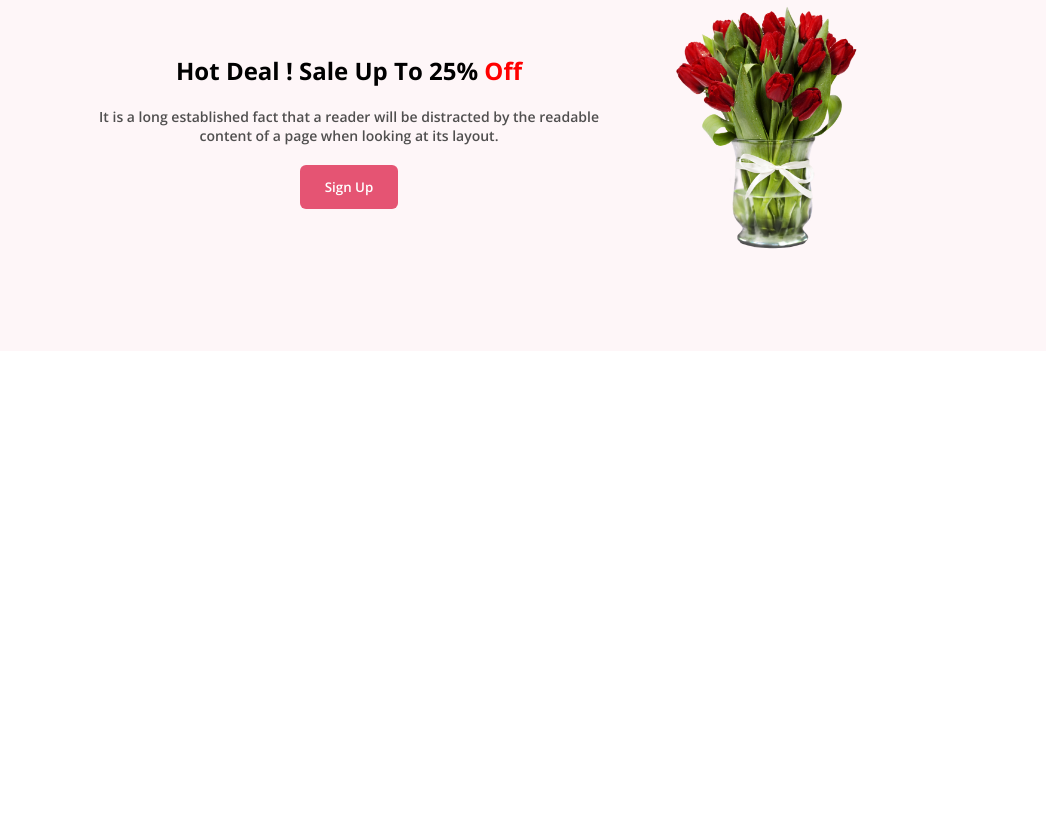
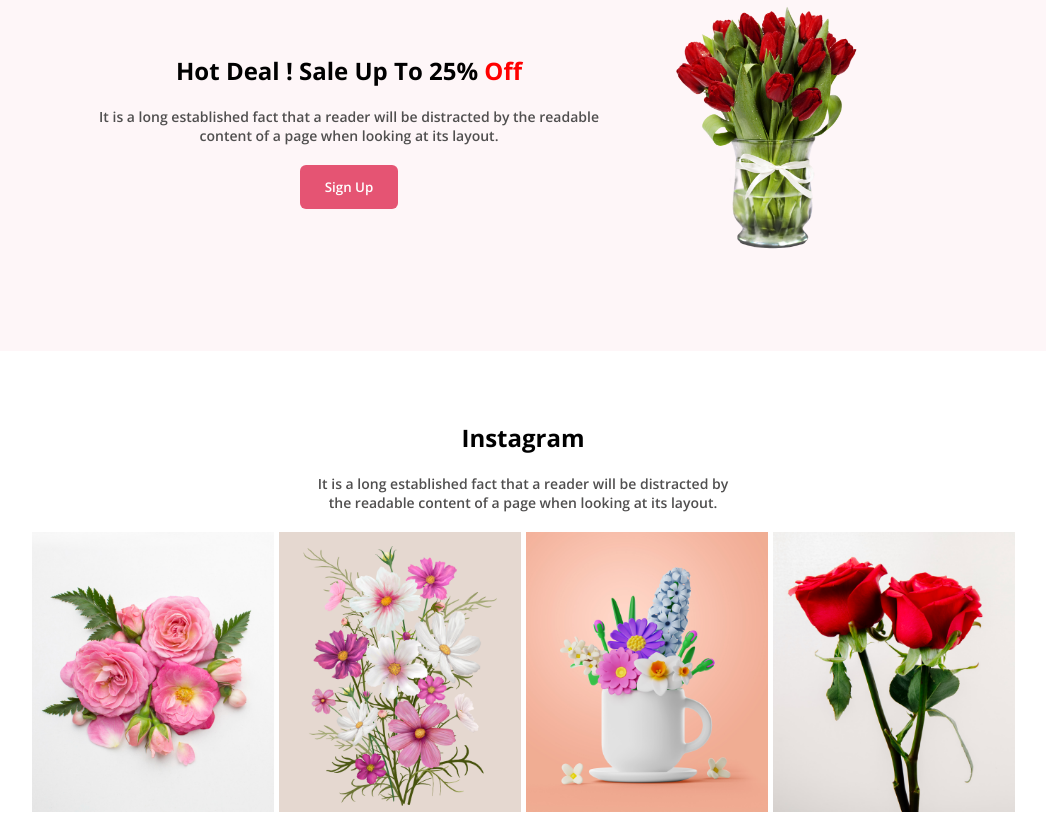
Before and after one commit to Rashedsafwan/first-assignment, a plain HTML site: page index.html in a window 1280 px wide. Shown: the part 1951-2768 px from the top of the page, without its empty margins (117-1163 px from the left). Before the commit the page ends 2460 px from the top, so only its background shows below. Drawn offline with nearby package versions, Linux system fonts and the light colour scheme.

Commit message:
After four rec

```diff
--- a/index.css
+++ b/index.css
@@ -138,3 +138,18 @@
     color: rgb(80, 79, 79);
     font-size: 14px;
 }
+.four-rectangle{
+    width: 73%;
+    text-align: center;
+    margin: auto;
+}
+.recpic{
+    width: 242px;
+
+}
+.all-rectangle{
+    width: 100%;
+    display: flex;
+    gap: 5px;
+    justify-content: center;
+}
--- a/index.html
+++ b/index.html
@@ -89,20 +89,23 @@
                 </div>
             </div>
         </section>
-        <section>
+        <section class="rec-section">
             <div class="four-rectangle">
+                <h1>Instagram</h1>
+                <p class="tob-description">It is a long established fact that a reader will be distracted by <br> the readable
+                    content of a page when looking at its layout.</p>
                 <div class="all-rectangle">
                     <div class="rectangle">
-                        <img src="" alt="" class="rec">
+                        <img class="recpic" src="./Flower Asset/Flower 01.png" alt="" class="rec">
                     </div>
                     <div class="rectangle">
-                        <img src="" alt="" class="rec">
+                        <img class="recpic" src="./Flower Asset/Rectangle 4.png" alt="" class="rec">
                     </div>
                     <div class="rectangle">
-                        <img src="" alt="" class="rec">
+                        <img class="recpic" src="./Flower Asset/Rectangle 5.png" alt="" class="rec">
                     </div>
                     <div class="rectangle">
-                        <img src="" alt="" class="rec">
+                        <img class="recpic" src="./Flower Asset/Rectangle 6.png" alt="" class="rec">
                 </div>
                 </div>
             </div>
```
